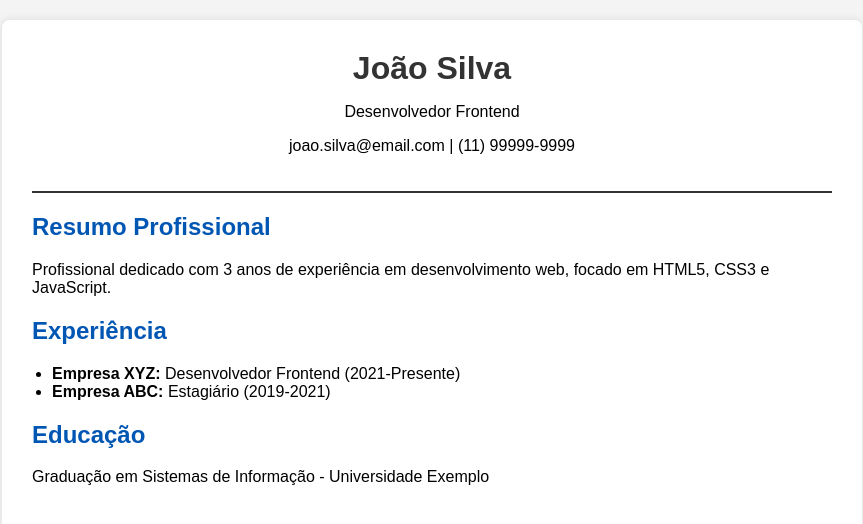
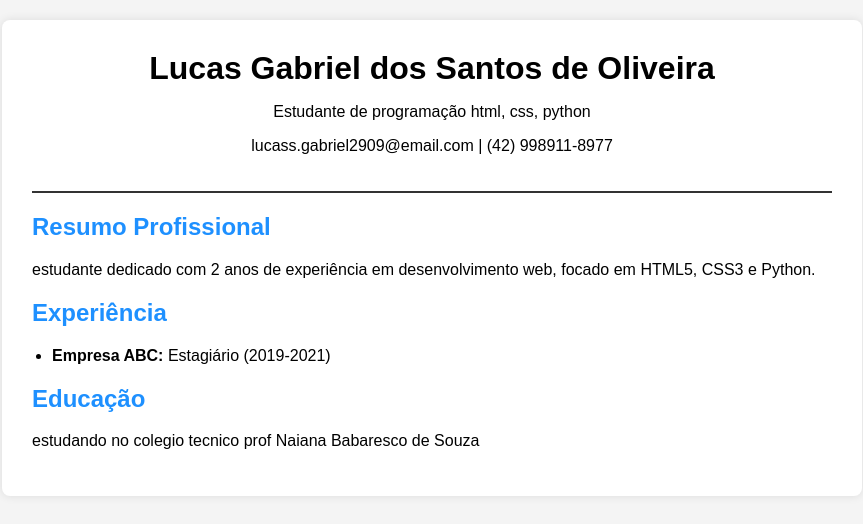
Before and after one commit to lucky-2909/curriculo, a plain HTML site: page index.html in a window 1280 px wide. Shown: the whole page, without its empty margins (208-1071 px from the left). Drawn offline with Linux system fonts and the light colour scheme.

Commit message:
Add files via upload

```diff
--- a/index.html
+++ b/index.html
@@ -9,27 +9,26 @@
 <body>
     <div class="container">
         <header>
-            <h1>João Silva</h1>
-            <p>Desenvolvedor Frontend</p>
-            <p>joao.silva@email.com | (11) 99999-9999</p>
+            <h1>Lucas Gabriel dos Santos de Oliveira</h1>
+            <p>Estudante de programação html, css, python</p>
+            <p>lucass.gabriel2909@email.com | (42) 998911-8977</p>
         </header>
 
         <section>
             <h2>Resumo Profissional</h2>
-            <p>Profissional dedicado com 3 anos de experiência em desenvolvimento web, focado em HTML5, CSS3 e JavaScript.</p>
+            <p>estudante dedicado com 2 anos de experiência em desenvolvimento web, focado em HTML5, CSS3 e Python.</p>
         </section>
 
         <section>
             <h2>Experiência</h2>
             <ul>
-                <li><strong>Empresa XYZ:</strong> Desenvolvedor Frontend (2021-Presente)</li>
                 <li><strong>Empresa ABC:</strong> Estagiário (2019-2021)</li>
             </ul>
         </section>
 
         <section>
             <h2>Educação</h2>
-            <p>Graduação em Sistemas de Informação - Universidade Exemplo</p>
+            <p>estudando no colegio tecnico prof Naiana Babaresco de Souza</p>
         </section>
     </div>
 </body>
--- a/style.css
+++ b/style.css
@@ -20,7 +20,7 @@ header {
     padding-bottom: 20px;
 }
 
-h1 { margin: 0; color: #333; }
-h2 { color: #0056b3; }
+h1 { margin: 0; color: black; }
+h2 { color: dodgerblue; }
 
 ul { padding-left: 20px; }
```
